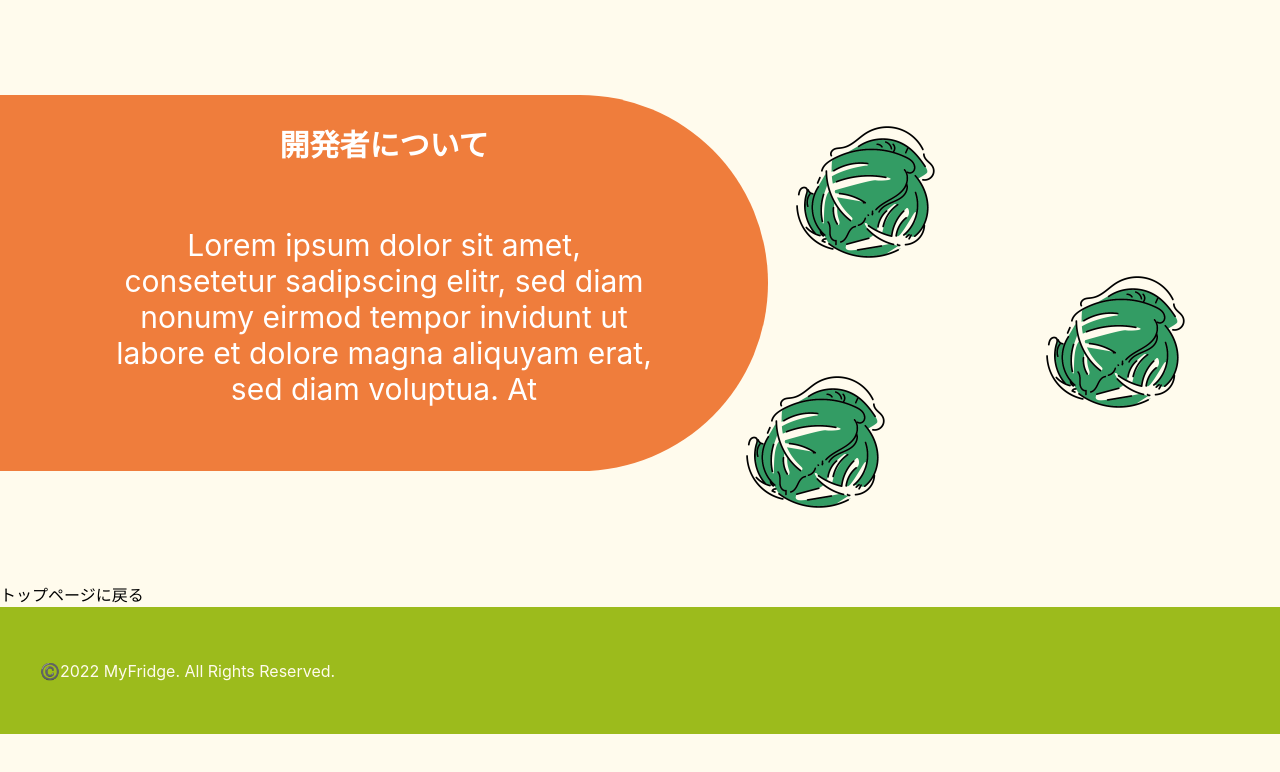
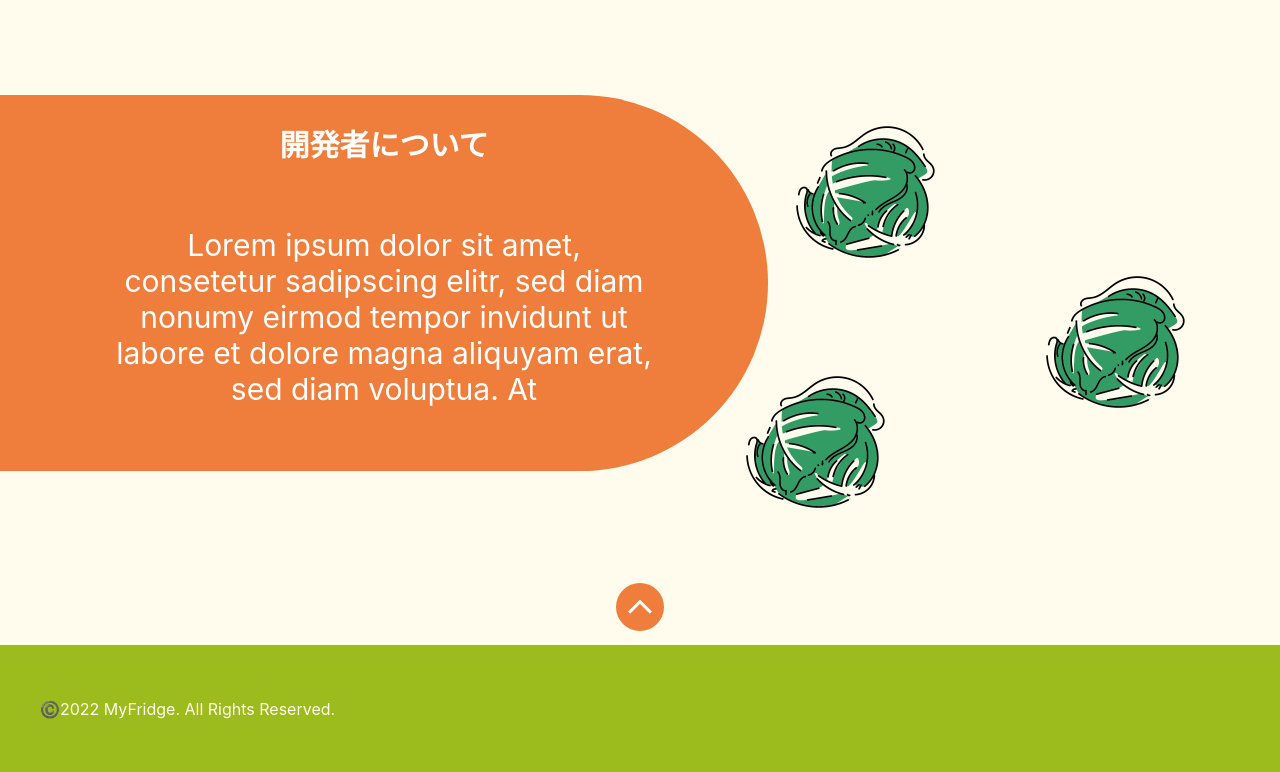
Before and after one commit to masaokaka/my-fridge-landingPage, a Next.js app in the folder src/: page /about in a window 1280 px wide. Shown: the part 1425-2197 px from the top of the page. Before the commit the page ends 2159 px from the top, so only its background shows below. Built offline with nearby package versions, Linux system fonts and the light colour scheme.

Commit message:
update google iconの追加とデザイン指定

```diff
--- a/src/pages/_document.jsx
+++ b/src/pages/_document.jsx
@@ -12,6 +12,10 @@ class MyDocument extends Document {
             href='https://fonts.googleapis.com/icon?family=Material+Icons'
             rel='stylesheet'
           />
+          <link
+            href='https://fonts.googleapis.com/css2?family=Material+Symbols+Outlined:opsz,wght,FILL,GRAD@20..48,100..700,0..1,-50..200&display=optional'
+            rel='stylesheet'
+          />
         </Head>
         <body>
           <Main />
--- a/src/pages/about/index.tsx
+++ b/src/pages/about/index.tsx
@@ -1,7 +1,6 @@
 import type { NextPage } from 'next';
 import Head from 'next/head';
 import Image from 'next/image';
-import Link from 'next/link';
 
 const About: NextPage = () => (
   <>
@@ -194,9 +193,14 @@ const About: NextPage = () => (
         </div>
       </div>
 
-      <Link href='/'>
-        <p>トップページに戻る</p>
-      </Link>
+      <div className='flex items-center justify-center mb-2'>
+        {/* eslint-disable react/button-has-type */}
+        <button onClick={() => window.scroll({ top: 0, behavior: 'smooth' })}>
+          <span className='material-symbols-outlined cursor-pointer text-5xl text-white bg-[#EF7D3C] rounded-[50%]'>
+            expand_less
+          </span>
+        </button>
+      </div>
     </main>
   </>
 );
```
